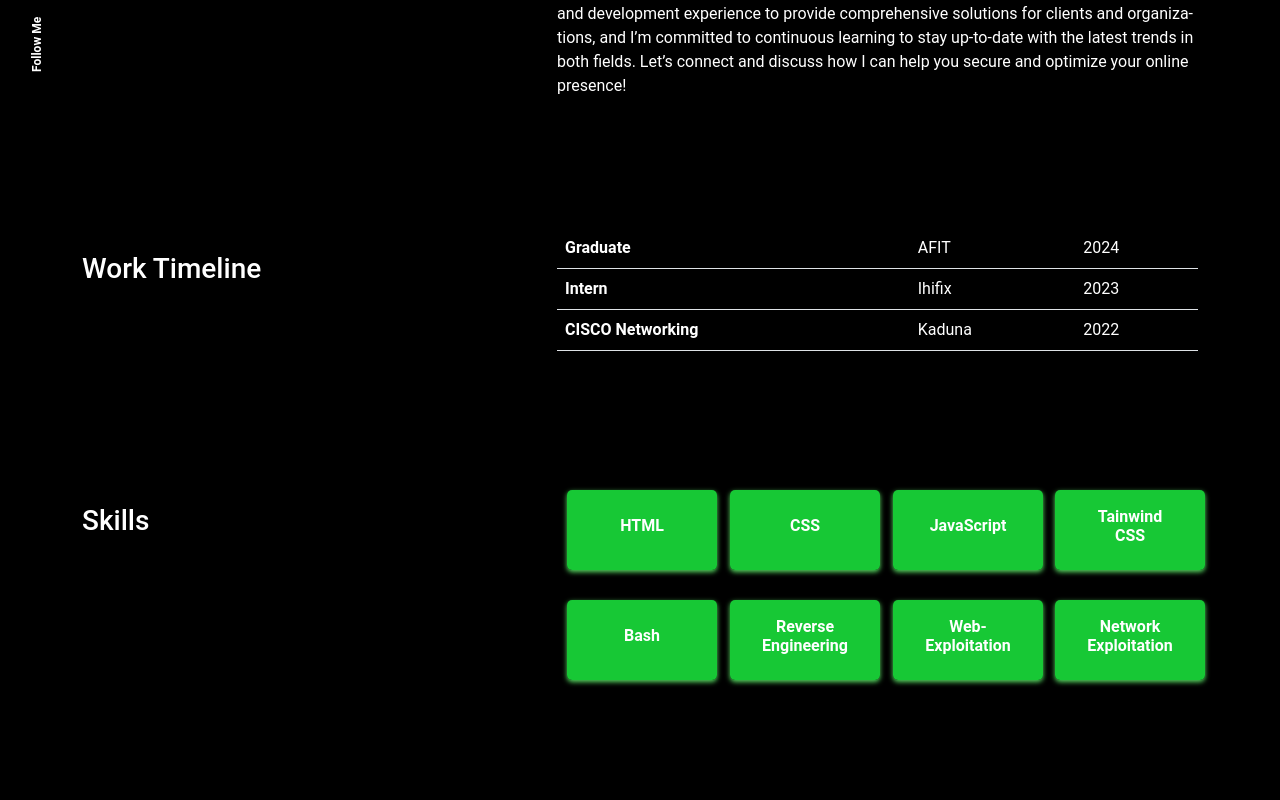
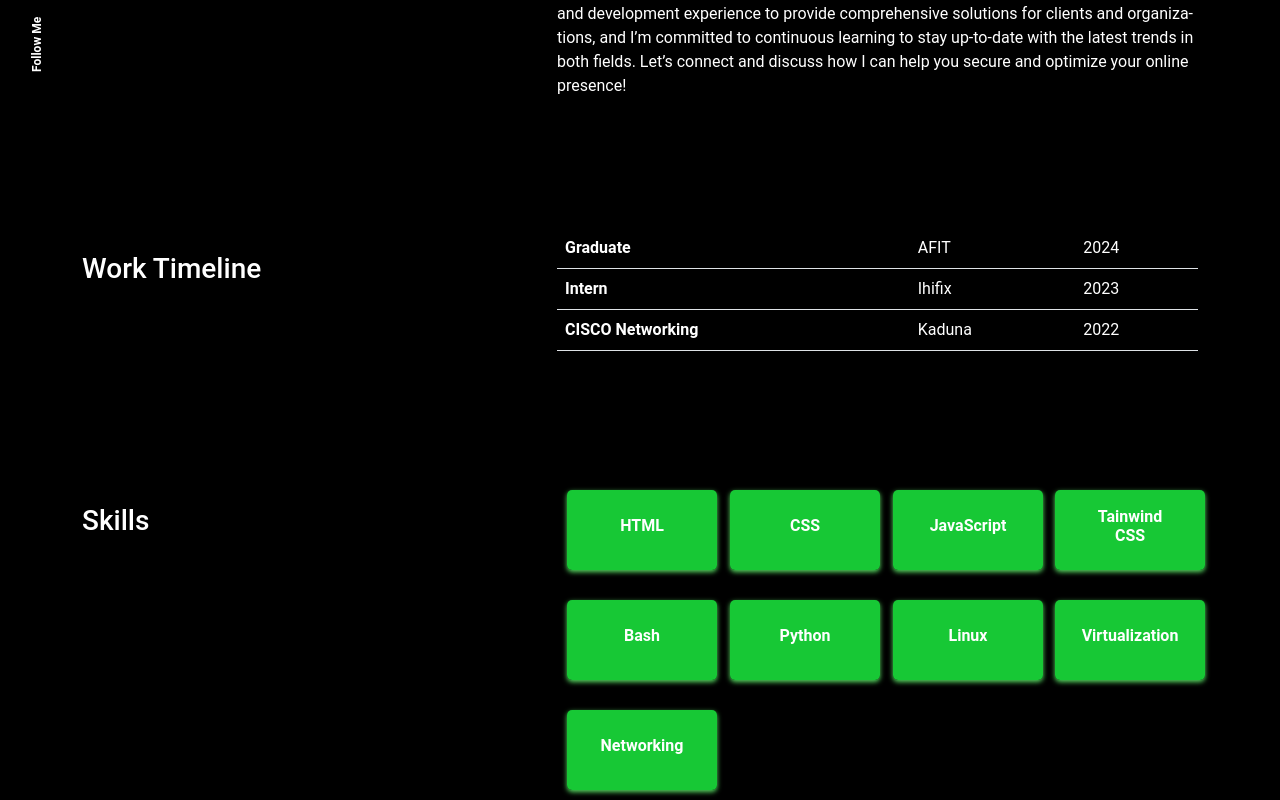
Before and after one commit to travis-wayne/KRB, a React (Create React App) app: page /about in a window 1280 px wide. Shown: the part 398-1198 px from the top of the page. Before the commit the page ends 1088 px from the top, so only its background shows below. Built offline with nearby package versions, Linux system fonts and the light colour scheme.

Commit message:
Update content_option.js

```diff
--- a/src/content_option.js
+++ b/src/content_option.js
@@ -7,8 +7,8 @@ const meta = {
 const introdata = {
     title: "Hello World, I'm Kenechukwu Okeke",
     animated: {
-        first: "Technologist",
-        second: "Visionary",
+        first: "Web Developer",
+        second: "Cyber Security",
         third: "Cloud Engineer",
         fourth: "Programmer",
         fifth: "Networking Expert",
@@ -61,15 +61,18 @@ const skills = [{
     },
 
     {
-        name: "Reverse Engineering",
+        name: "Python",
     },
 
     {
-        name: "Web-Exploitation",
+        name: "Linux",
     },
 
     {
-        name: "Network Exploitation",
+        name: "Virtualization",
+    },
+    {
+        name: "Networking",
     },
 ];
 
```
